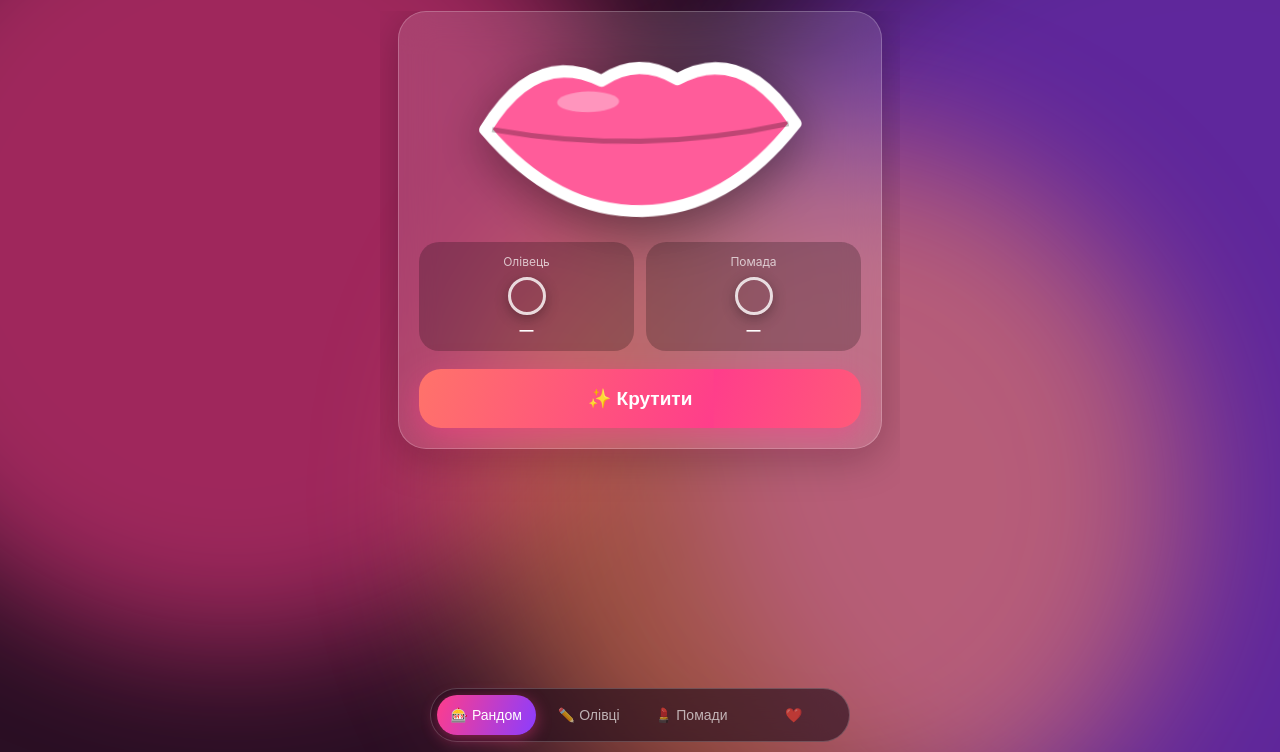
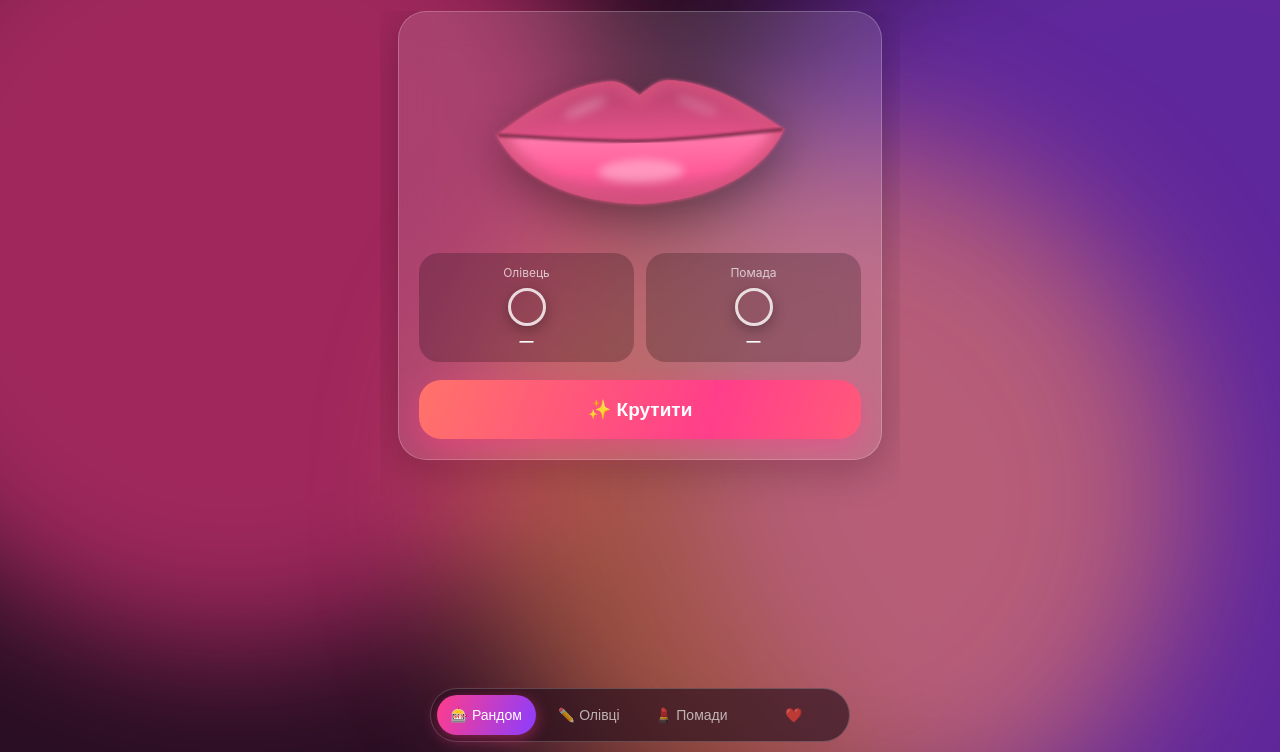
Before and after one commit to Callisto227/lipcombo_randomizer, a plain HTML site: page index.html in a window 1280 px wide. Shown: the part 48-800 px from the top of the page. Drawn offline with Linux system fonts and the light colour scheme.

Commit message:
Natural lips

```diff
--- a/index.html
+++ b/index.html
@@ -66,8 +66,25 @@ nav button.on{background:linear-gradient(110deg,#ff3d8b,#8b3dff);opacity:1;box-s
 <header><h1>💋 LipCombo</h1><button class="chip" id="st">⚙︎ Синхр.</button></header>
 <main>
 <section class="tab on" id="t0"><div class="glass">
-<svg class="lips" id="lips" viewBox="0 0 200 110"><path id="lf" d="M10 55 Q40 8 78 28 Q100 14 122 28 Q160 8 190 55 Q150 104 100 104 Q50 104 10 55Z" fill="#ff5c9a" stroke="#fff" stroke-width="7" stroke-linejoin="round" style="transition:.4s"/>
-<path d="M14 55 Q100 72 186 55" fill="none" stroke="rgba(0,0,0,.25)" stroke-width="3"/><ellipse cx="70" cy="40" rx="18" ry="6" fill="rgba(255,255,255,.35)"/></svg>
+<svg class="lips" id="lips" viewBox="0 0 240 140">
+<defs>
+<linearGradient id="gu" x1="0" y1="0" x2="0" y2="1"><stop id="u1" offset="0" stop-color="#b83a64"/><stop id="u2" offset="1" stop-color="#e0527f"/></linearGradient>
+<linearGradient id="gl" x1="0" y1="0" x2="0" y2="1"><stop id="l1" offset="0" stop-color="#ff7aa6"/><stop id="l2" offset=".55" stop-color="#ff5c9a"/><stop id="l3" offset="1" stop-color="#cf3f77"/></linearGradient>
+<filter id="b4" x="-20%" y="-30%" width="140%" height="160%"><feGaussianBlur stdDeviation="4"/></filter>
+<filter id="b1" x="-10%" y="-20%" width="120%" height="140%"><feGaussianBlur stdDeviation=".7"/></filter>
+<filter id="b3" x="-30%" y="-100%" width="160%" height="300%"><feGaussianBlur stdDeviation="3"/></filter>
+<clipPath id="cp"><path d="M20 70C45 52 70 36 100 34C108 34 114 40 120 44C126 40 132 34 140 34C170 36 195 52 220 70C190 72 150 76 120 76C90 76 50 72 20 70Z"/><path d="M20 70C50 72 90 76 120 76C150 76 190 72 220 70C205 100 170 118 120 120C70 118 35 100 20 70Z"/></clipPath>
+</defs>
+<path d="M20 70C45 52 70 36 100 34C108 34 114 40 120 44C126 40 132 34 140 34C170 36 195 52 220 70C190 72 150 76 120 76C90 76 50 72 20 70Z" fill="url(#gu)"/><path d="M20 70C50 72 90 76 120 76C150 76 190 72 220 70C205 100 170 118 120 120C70 118 35 100 20 70Z" fill="url(#gl)"/>
+<g clip-path="url(#cp)">
+<path class="pc" d="M20 70C45 52 70 36 100 34C108 34 114 40 120 44C126 40 132 34 140 34C170 36 195 52 220 70C205 100 170 118 120 120C70 118 35 100 20 70Z" fill="none" stroke="#d6527e" stroke-width="13" filter="url(#b4)" opacity=".85"/>
+<ellipse cx="120" cy="97" rx="30" ry="8" fill="#fff" opacity=".35" filter="url(#b3)"/>
+<ellipse cx="82" cy="52" rx="16" ry="4" fill="#fff" opacity=".22" transform="rotate(-22 82 52)" filter="url(#b3)"/>
+<ellipse cx="160" cy="52" rx="16" ry="4" fill="#fff" opacity=".15" transform="rotate(22 160 52)" filter="url(#b3)"/>
+</g>
+<path class="pc" d="M20 70C45 52 70 36 100 34C108 34 114 40 120 44C126 40 132 34 140 34C170 36 195 52 220 70C205 100 170 118 120 120C70 118 35 100 20 70Z" fill="none" stroke="#d6527e" stroke-width="2.2" stroke-linejoin="round" opacity=".5" filter="url(#b1)"/>
+<path id="mo" d="M22 70C50 72 90 76 120 76C150 76 190 72 218 70" fill="none" stroke="#7a1f40" stroke-width="2.6" stroke-linecap="round" filter="url(#b1)" opacity=".8"/>
+</svg>
 <div class="reels"><div class="reel"><small>Олівець</small><div class="dot" id="d1"></div><b id="n1">—</b></div>
 <div class="reel"><small>Помада</small><div class="dot" id="d2"></div><b id="n2">—</b></div></div>
 <button class="heart" id="hb">🤍 В улюблені</button>
@@ -100,7 +117,11 @@ const key=c=>c.pn+'|'+c.ph+'|'+c.ln+'|'+c.lh;
 const isFav=()=>cur&&D.favs.some(f=>key(f)==key(cur));
 function updateHeart(){const h=$('#hb'),on=isFav();h.classList.toggle('show',!!cur);h.classList.toggle('on',!!on);h.textContent=on?'❤️ В улюблених':'🤍 В улюблені'}
 function renderFavs(){$('#l3').innerHTML=D.favs.length?D.favs.map((x,i)=>`<div class="item" data-fav="${x.id}" style="animation-delay:${i*40}ms"><div class="pair"><div class="dot" style="background:${x.ph}"></div><div class="dot" style="background:${x.lh}"></div></div><span>${esc(x.pn)}<br><small>${esc(x.ln)}</small></span><button data-k="favs" data-id="${x.id}">✕</button></div>`).join(''):'<div class="empty">Тут зʼявляться улюблені комбінації 💖<br>Натисни 🤍 після прокрутки</div>'}
-function showCur(){$('#d1').style.background=cur.ph;$('#n1').textContent=cur.pn;$('#d2').style.background=cur.lh;$('#n2').textContent=cur.ln;$('#lf').setAttribute('stroke',cur.ph);$('#lf').setAttribute('fill',cur.lh);updateHeart()}
+function mix(h,t,k){const f=x=>[1,3,5].map(i=>parseInt(x.slice(i,i+2),16)),a=f(h),b=f(t);return'#'+a.map((v,i)=>Math.round(v+(b[i]-v)*k).toString(16).padStart(2,'0')).join('')}
+function setLips(pc,lc){const S=(i,c)=>$('#'+i).setAttribute('stop-color',c);
+S('u1',mix(lc,'#000000',.3));S('u2',mix(lc,'#000000',.1));S('l1',mix(lc,'#ffffff',.2));S('l2',lc);S('l3',mix(lc,'#000000',.22));
+$$('.pc').forEach(p=>p.setAttribute('stroke',pc));$('#mo').setAttribute('stroke',mix(lc,'#000000',.55))}
+function showCur(){$('#d1').style.background=cur.ph;$('#n1').textContent=cur.pn;$('#d2').style.background=cur.lh;$('#n2').textContent=cur.ln;setLips(cur.ph,cur.lh);updateHeart()}
 function hearts(){const r=$('#hb').getBoundingClientRect();for(let i=0;i<8;i++){const p=document.createElement('span');p.className='hp';p.textContent=pick(['❤️','💖','💗','💕']);p.style.left=r.left+r.width/2+'px';p.style.top=r.top+'px';document.body.appendChild(p);
 p.animate([{transform:'translate(0,0) scale(.5)',opacity:1},{transform:`translate(${(Math.random()-.5)*160}px,-${80+Math.random()*100}px) scale(1.3)`,opacity:0}],{duration:1000+Math.random()*500,easing:'ease-out'}).onfinish=()=>p.remove()}}
 function render(){renderFavs();updateHeart();[['pencils','#l1'],['lipsticks','#l2']].forEach(([k,sel])=>{
@@ -134,10 +155,10 @@ $('#go').onclick=async()=>{const P=D.pencils,L=D.lipsticks;if(!P.length||!L.leng
 const g=$('#go');g.disabled=true;cur=null;updateHeart();const fp=pick(P),fl=pick(L);let t=0,delay=45;
 const step=()=>{t+=delay;const a=t>1500?fp:pick(P),b=t>2000?fl:pick(L);
 $('#d1').style.background=a.hex;$('#n1').textContent=a.name;$('#d2').style.background=b.hex;$('#n2').textContent=b.name;
-$('#lf').setAttribute('stroke',a.hex);$('#lf').setAttribute('fill',b.hex);navigator.vibrate&&t%3<1&&navigator.vibrate(5);
+setLips(a.hex,b.hex);navigator.vibrate&&t%3<1&&navigator.vibrate(5);
 delay*=1.07;if(t<2300)setTimeout(step,delay);else{const l=$('#lips');l.classList.remove('pop');void l.offsetWidth;l.classList.add('pop');confetti([fp.hex,fl.hex,'#fff','#ffd1e4']);navigator.vibrate&&navigator.vibrate([30,40,30]);cur={pn:fp.name,ph:fp.hex,ln:fl.name,lh:fl.hex};updateHeart();g.disabled=false}};step()};
 $('#hb').onclick=()=>{if(!cur)return;const k=key(cur),i=D.favs.findIndex(f=>key(f)==k);if(i>=0)D.favs.splice(i,1);else{D.favs.unshift({id:uid(),...cur});hearts()}const h=$('#hb');h.classList.remove('beat');void h.offsetWidth;h.classList.add('beat');navigator.vibrate&&navigator.vibrate(20);save()};
 document.addEventListener('click',e=>{const it=e.target.closest('.item[data-fav]');if(!it||e.target.closest('button'))return;const f=D.favs.find(x=>x.id==it.dataset.fav);if(!f)return;cur={pn:f.pn,ph:f.ph,ln:f.ln,lh:f.lh};showCur();$$('nav button')[0].click();const l=$('#lips');l.classList.remove('pop');void l.offsetWidth;l.classList.add('pop')});
-render();pull();addEventListener('online',pull);
+setLips('#d6527e','#ff5c9a');render();pull();addEventListener('online',pull);
 if('serviceWorker'in navigator)navigator.serviceWorker.register('sw.js');
 </script></body></html>
```
